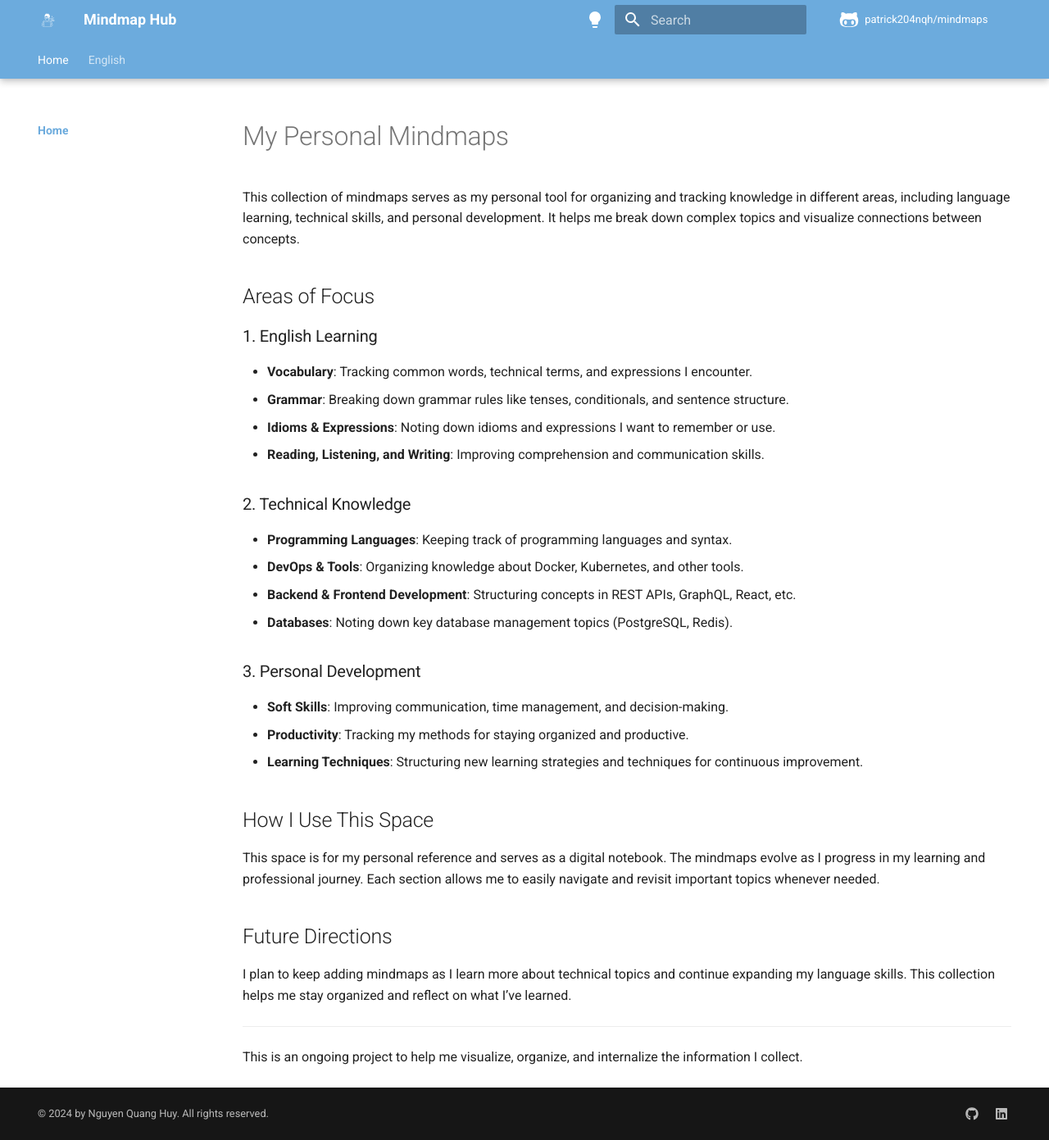
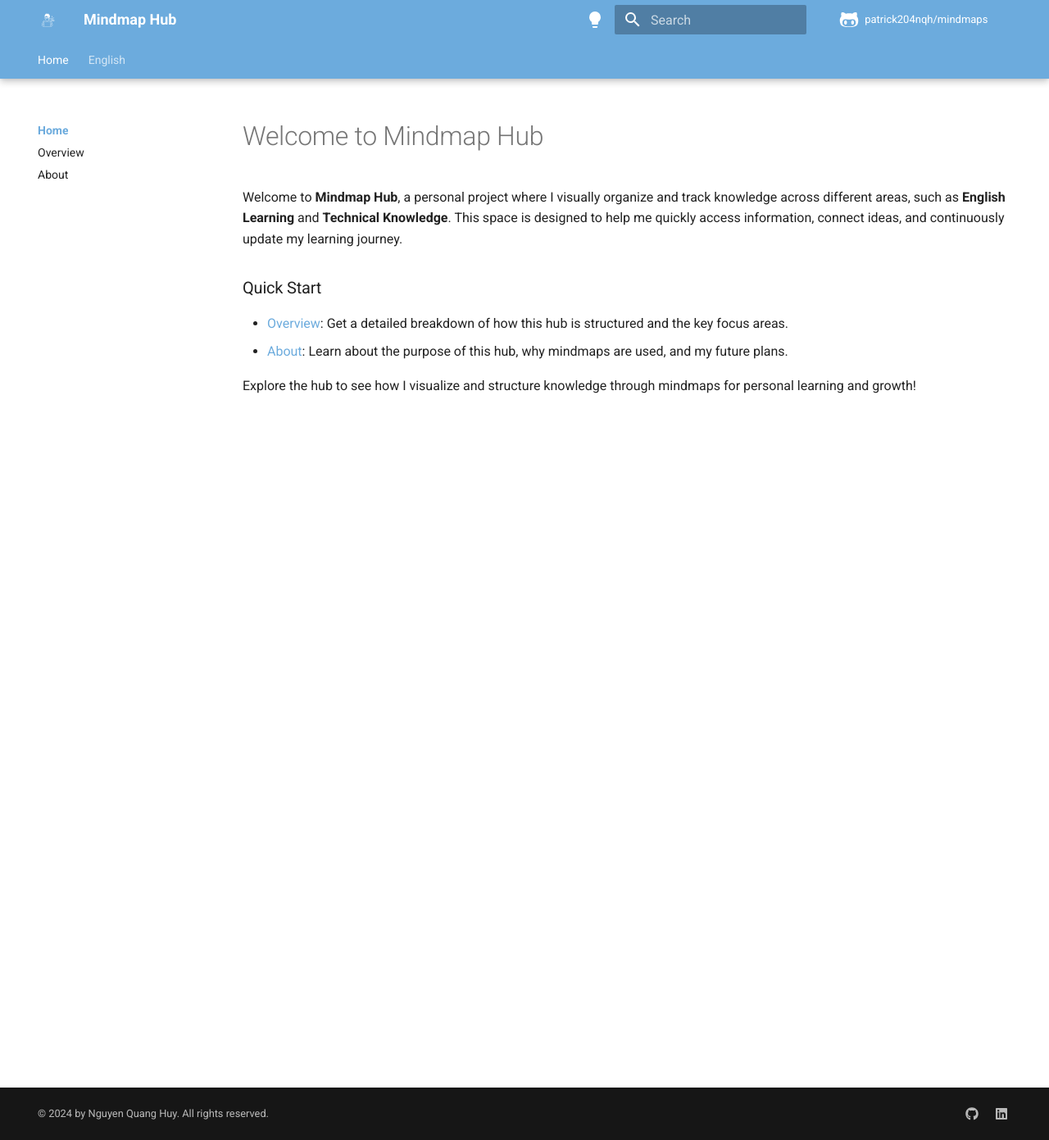
Before and after one commit to patrick204nqh/mindmaps, an MkDocs documentation site: the page built from docs/index.md, in a window 1280 px wide and 1391 px high. Shown: the whole window at 82% size. Built offline with MkDocs 1.6.1 and Material for MkDocs 9.7.7, drawn with Linux system fonts in a browser that asks for light colours; a script that is not in the unit is left out; comment, search, counter and statistics services are not loaded.

Commit message:
Add about.md, index.md, and overview.md to Mindmap Hub

```diff
--- a/docs/index.md
+++ b/docs/index.md
@@ -1,37 +1,10 @@
-# My Personal Mindmaps
+# Welcome to Mindmap Hub
 
-This collection of mindmaps serves as my personal tool for organizing and tracking knowledge in different areas, including language learning, technical skills, and personal development. It helps me break down complex topics and visualize connections between concepts.
+Welcome to **Mindmap Hub**, a personal project where I visually organize and track knowledge across different areas, such as **English Learning** and **Technical Knowledge**. This space is designed to help me quickly access information, connect ideas, and continuously update my learning journey.
 
-## Areas of Focus
+### Quick Start
 
-### 1. English Learning
+- [Overview](overview.md): Get a detailed breakdown of how this hub is structured and the key focus areas.
+- [About](about.md): Learn about the purpose of this hub, why mindmaps are used, and my future plans.
 
-- **Vocabulary**: Tracking common words, technical terms, and expressions I encounter.
-- **Grammar**: Breaking down grammar rules like tenses, conditionals, and sentence structure.
-- **Idioms & Expressions**: Noting down idioms and expressions I want to remember or use.
-- **Reading, Listening, and Writing**: Improving comprehension and communication skills.
-
-### 2. Technical Knowledge
-
-- **Programming Languages**: Keeping track of programming languages and syntax.
-- **DevOps & Tools**: Organizing knowledge about Docker, Kubernetes, and other tools.
-- **Backend & Frontend Development**: Structuring concepts in REST APIs, GraphQL, React, etc.
-- **Databases**: Noting down key database management topics (PostgreSQL, Redis).
-
-### 3. Personal Development
-
-- **Soft Skills**: Improving communication, time management, and decision-making.
-- **Productivity**: Tracking my methods for staying organized and productive.
-- **Learning Techniques**: Structuring new learning strategies and techniques for continuous improvement.
-
-## How I Use This Space
-
-This space is for my personal reference and serves as a digital notebook. The mindmaps evolve as I progress in my learning and professional journey. Each section allows me to easily navigate and revisit important topics whenever needed.
-
-## Future Directions
-
-I plan to keep adding mindmaps as I learn more about technical topics and continue expanding my language skills. This collection helps me stay organized and reflect on what I’ve learned.
-
----
-
-This is an ongoing project to help me visualize, organize, and internalize the information I collect.
+Explore the hub to see how I visualize and structure knowledge through mindmaps for personal learning and growth!
--- a/mkdocs.yml
+++ b/mkdocs.yml
@@ -130,6 +130,8 @@ extra_javascript:
 nav:
   - Home:
     - index.md
+    - Overview: overview.md
+    - About: about.md
 
   # English Section
   - English:
```
Also changed, not shown: docs/about.md (added, +52 -0 lines), docs/overview.md (added, +23 -0 lines).
